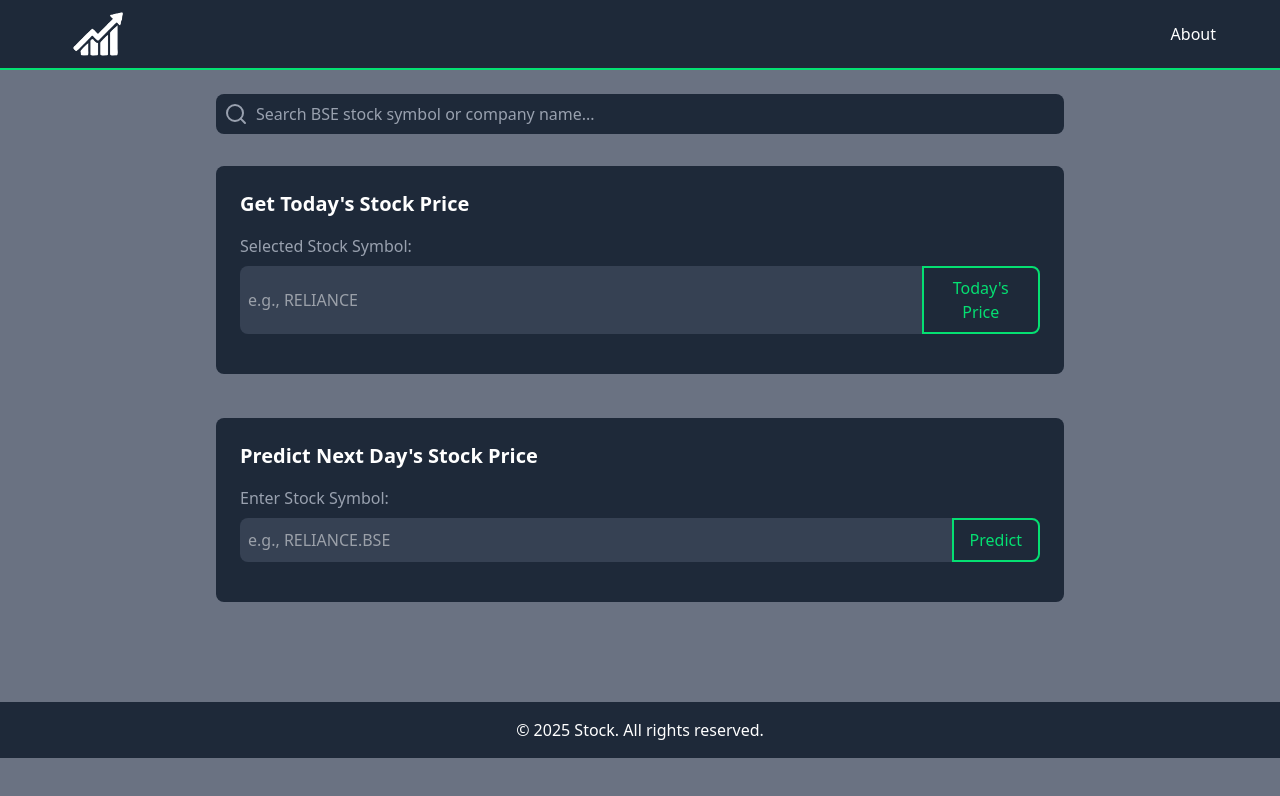
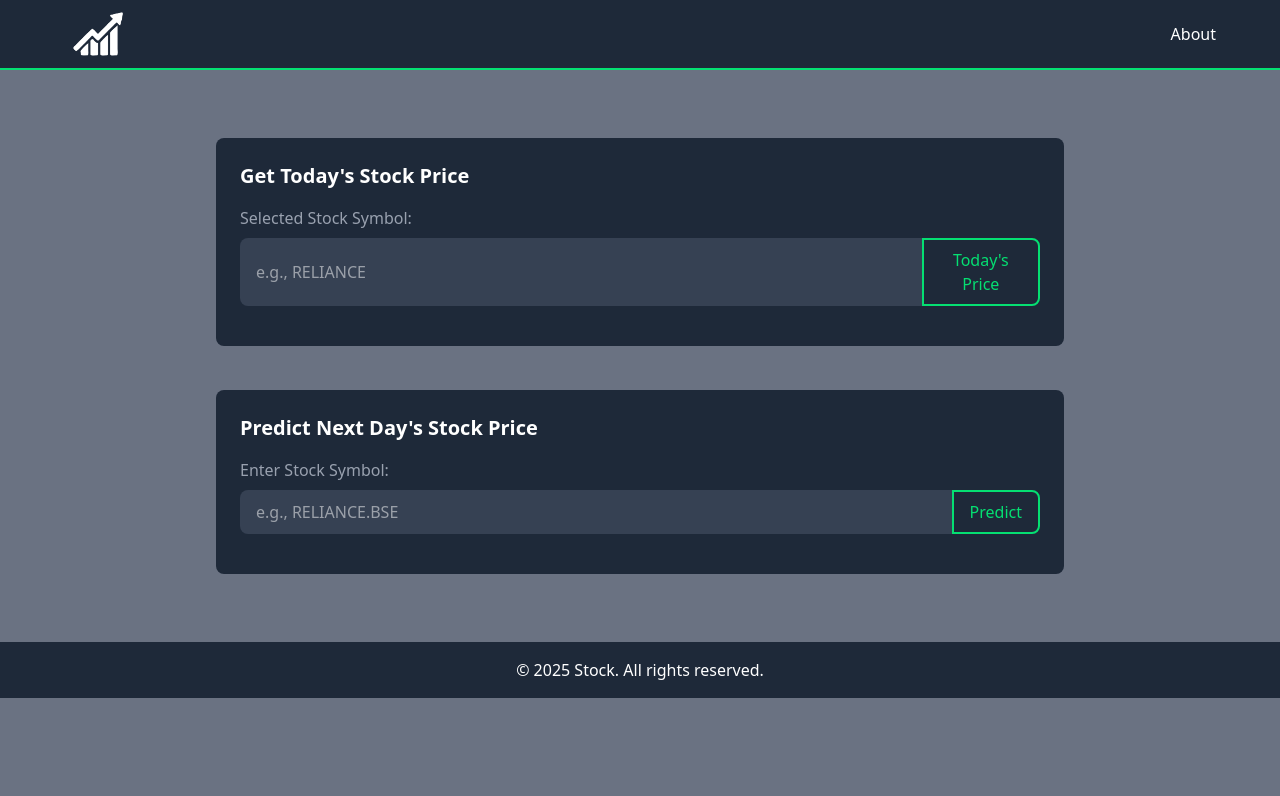
Before and after one commit to Abhiraj05/Optimizing-Stock-Trading-Strategies-Using-Reinforcement-Learning-Techniques, a React (Vite) app in the folder Frontend/: page /chart in a window 1280 px wide. Shown: the top 796 px of the page. Built offline with nearby package versions, Linux system fonts and the light colour scheme.

Commit message:
update code

```diff
--- a/Frontend/src/components/Footer.jsx
+++ b/Frontend/src/components/Footer.jsx
@@ -1,5 +1,5 @@
 export const Footer = () => (
-    <footer className="bg-gray-800 text-white mt-8">
+    <footer className="bg-gray-800 text-white">
       <div className="max-w-6xl mx-auto px-4 py-4 text-center">
         <p>&copy; 2025 Stock. All rights reserved.</p>
       </div>
--- a/Frontend/src/components/StockDetails.jsx
+++ b/Frontend/src/components/StockDetails.jsx
@@ -9,11 +9,11 @@ const StockDetails = ({ stockSymbol, setStockSymbol, currentData, fetchCurrentDa
         <div className="flex">
           <input
             type="text"
-            className="bg-gray-700 text-white p-2 rounded-l-lg w-full focus:outline-0"
+            className="bg-gray-700 text-white p-2 rounded-l-lg w-full focus:outline-0 pl-4"
             placeholder="e.g., RELIANCE"
             value={stockSymbol}
             onChange={(e) => setStockSymbol(e.target.value)}
-           readOnly
+
           />
           <button
             className="text-green-400 border-2 border-green-400 hover:bg-green-400 hover:text-gray-700 px-4 py-2 rounded-r-lg"
--- a/Frontend/src/components/StockForecaster.jsx
+++ b/Frontend/src/components/StockForecaster.jsx
@@ -11,23 +11,24 @@ import {
   getMockHistoricalData,
 } from "./mockStockData";
 
-
 const StockForecaster = () => {
   const [stockSymbol, setStockSymbol] = useState("");
-  const [suggestions, setSuggestions] = useState(stockSuggestions);
-  const [showSuggestions, setShowSuggestions] = useState(false);
+  // const [suggestions, setSuggestions] = useState(stockSuggestions);
+  // const [showSuggestions, setShowSuggestions] = useState(false);
   const [currentData, setCurrentData] = useState(null);
   const [predictedData, setPredictedData] = useState(null);
   const [historicalData, setHistoricalData] = useState([]);
-  const [loading, setLoading] = useState(false);
-
-
+  // const [loading, setLoading] = useState(false);
+  const [loadingCurrent, setLoadingCurrent] = useState(false);
+  const [loadingPrediction, setLoadingPrediction] = useState(false);
 
   const fetchCurrentData = async () => {
     if (!stockSymbol) return;
-    setLoading(true);
+    setLoadingCurrent(true);
     try {
-      const response = await fetch(`http://localhost:4000/todayprice/${stockSymbol}`);
+      const response = await fetch(
+        `http://localhost:4000/todayprice/${stockSymbol}`
+      );
       if (!response.ok) throw new Error("API error");
       const data = await response.json();
       console.log("Current Stock Data:", data);
@@ -36,13 +37,15 @@ const StockForecaster = () => {
       console.error("API failed, using mock data:", error);
       setCurrentData(getMockCurrentData(stockSymbol));
     }
-    setLoading(false);
+    setLoadingCurrent(false);
   };
 
   const predictNextDay = async () => {
-    setLoading(true);
+    setLoadingPrediction(true);
     try {
-      const response = await fetch(`http://localhost:4000/prediction/${stockSymbol}`);
+      const response = await fetch(
+        `http://localhost:4000/prediction/${stockSymbol}`
+      );
       if (!response.ok) throw new Error("API error");
       const data = await response.json();
       console.log("Prediction API Response:", data);
@@ -59,11 +62,12 @@ const StockForecaster = () => {
       setPredictedData(getMockPredictedData(stockSymbol));
       setHistoricalData(getMockHistoricalData());
     }
-    setLoading(false);
+    setLoadingPrediction(false);
   };
+
   return (
     <div className="max-w-4xl mx-auto p-6 text-white">
-      <StockSearch
+      {/* <StockSearch
         stockSymbol={stockSymbol}
         setStockSymbol={setStockSymbol}
         suggestions={suggestions}
@@ -71,23 +75,23 @@ const StockForecaster = () => {
         handleSelectStock={(stock) => {
           setStockSymbol(stock.symbol);
           setShowSuggestions(false);
-        }}
-      />
-
-      <StockDetails
-        stockSymbol={stockSymbol}
-        setStockSymbol={setStockSymbol}
-        currentData={currentData}
-        fetchCurrentData={fetchCurrentData}
-        loading={loading}
-      />
-
+        }} */}
+      {/* /> */}
+      <div className="mt-11 mb-11">
+        <StockDetails
+          // stockSymbol={stockSymbol}
+          setStockSymbol={setStockSymbol}
+          currentData={currentData}
+          fetchCurrentData={fetchCurrentData}
+          loading={loadingCurrent}
+        />
+      </div>
       <div className="mt-11 mb-11">
         <StockPrediction
-          stockSymbol={stockSymbol}
+          // stockSymbol={stockSymbol}
           predictedData={predictedData}
           predictNextDay={predictNextDay}
-          loading={loading}
+          loading={loadingPrediction}
         />
       </div>
 
--- a/Frontend/src/components/StockPrediction.jsx
+++ b/Frontend/src/components/StockPrediction.jsx
@@ -2,17 +2,17 @@ import React from "react";
 
 const StockPrediction = ({ stockSymbol, setStockSymbol, predictedData, predictNextDay, loading }) => {
   return (
-    <div className="bg-gray-800 p-6 rounded-lg">
+    <div className="bg-gray-800 p-6 rounded-lg ">
       <h2 className="text-xl font-semibold mb-4">Predict Next Day's Stock Price</h2>
       <div className="mb-4">
         <label className="block text-gray-400 mb-2">Enter Stock Symbol:</label>
         <div className="flex">
           <input
             type="text"
-            className="bg-gray-700 text-white p-2 rounded-l-lg w-full focus:outline-none"
+            className="bg-gray-700 text-white p-2 rounded-l-lg w-full focus:outline-none pl-4"
             placeholder="e.g., RELIANCE.BSE"
             value={stockSymbol}
-            onChange={(e) => setStockSymbol(e.target.value)} readOnly
+            onChange={(e) => setStockSymbol(e.target.value)}
           />
           <button className="text-green-400 border-2 border-green-400 hover:bg-green-400 hover:text-gray-700 px-4 py-2 rounded-r-lg" onClick={predictNextDay}>
             Predict
```
